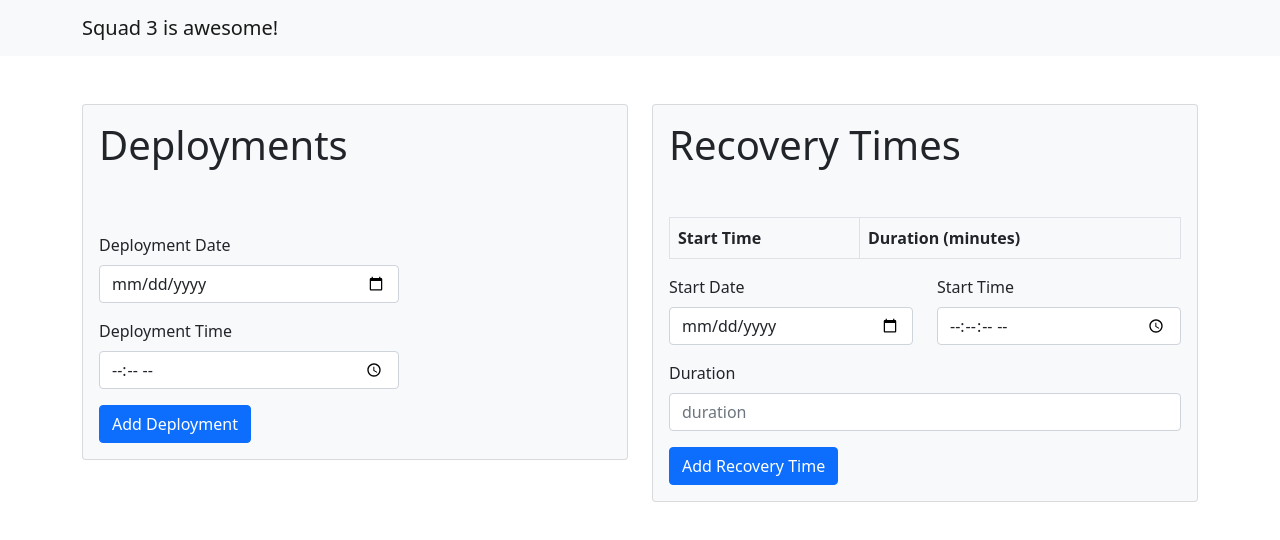
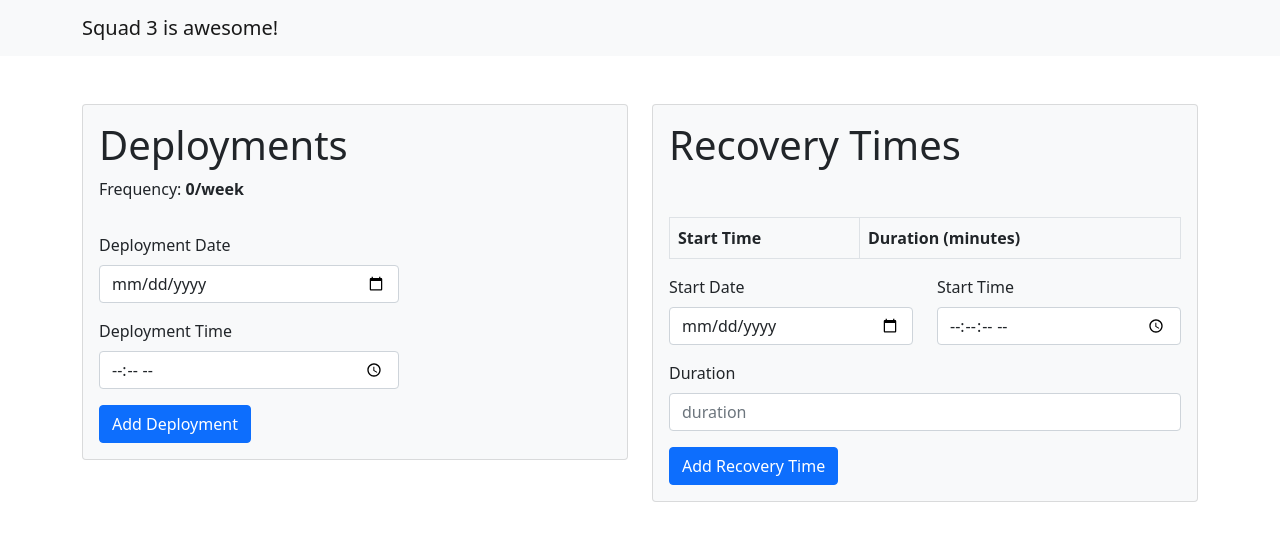
Before and after one commit to minher1/squad3-react-project, a React (Create React App) app: page / in a window 1280 px wide. Shown: the top 540 px of the page. Built offline with nearby package versions, Linux system fonts and the light colour scheme.

Commit message:
Add frequency deployments to deployments component

```diff
--- a/src/components/add-deployment.js
+++ b/src/components/add-deployment.js
@@ -5,6 +5,30 @@ import { Col, Form, ListGroup, Row, Button, Card } from 'react-bootstrap';
 function AddDeployment() {
     const [deploymentDateObject, setDeploymentDateObject] = useState([]);
     const [newDeploymentDateObject, setNewDeploymentDateObject] = useState({ datePart: "", timePart: "" });
+
+    const frequency = (deployments) => {
+        if (deployments.length === 0 || deployments.length === 1) {
+            return deploymentDateObject.length;
+        }
+        if (weeksBetween(deployments[0], deployments[deployments.length - 1]) === 1) {
+            return deployments.length;
+        }
+
+        const result = deploymentDateObject.length / weeksBetween(deployments[0], deployments[deployments.length - 1]);
+        if (Number.isInteger(result)) {
+            return result;
+        } else {
+            return result.toFixed(1);
+        }
+    };
+
+    function sortDeployments(array) {
+        return array.sort((a, b) => a - b)
+    }
+
+    function weeksBetween(d1, d2) {
+        return Math.round((d2 - d1) / (7 * 24 * 60 * 60 * 1000)) + 1;
+    }
 
     function formatDate(date, time) {
         const utcSeconds = new Date(...`${date} ${time}`.split(/[- :]/)).getTime() / 1000;
@@ -23,8 +47,9 @@ function AddDeployment() {
     return (
         <Card body className="mt-5 bg-light">
             <h1 className="diplay-4">Deployments</h1>
-            <ListGroup className="mt-5">
-                {deploymentDateObject.sort((a, b) => a - b).map((dx, index) => (
+            <p className="mt-2">Frequency: <strong>{frequency(sortDeployments(deploymentDateObject))}/week</strong></p>
+            <ListGroup className="mt-2">
+                {sortDeployments(deploymentDateObject).map((dx, index) => (
                     <ListGroup.Item key={index}>{index + 1}. {dx.toLocaleDateString("en-US")}  {dx.toLocaleTimeString("en-US")}</ListGroup.Item>
                 ))}
             </ListGroup>
```
Also changed, not shown: 1 other file (tests, documents, lock files or other folders).
